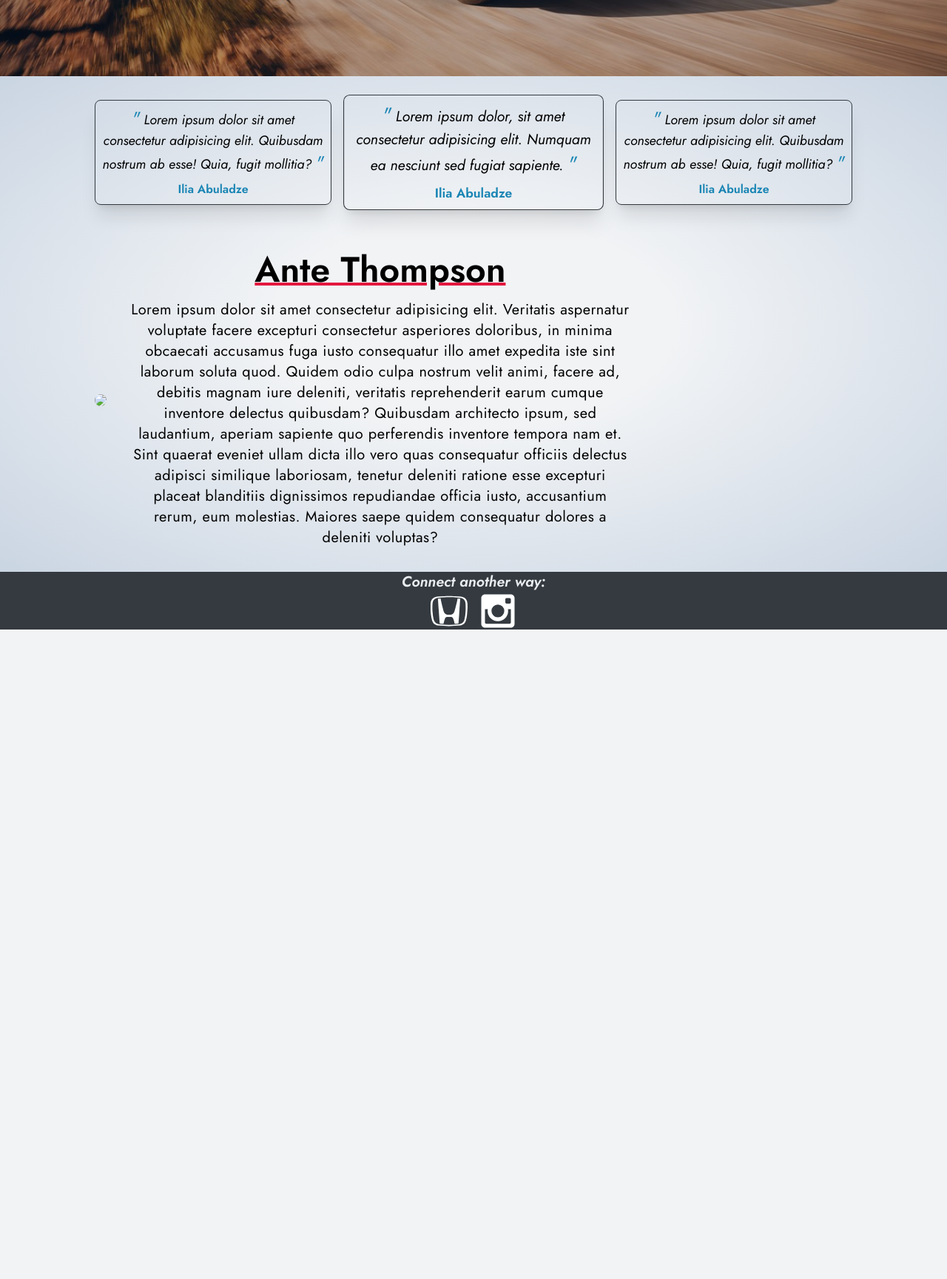
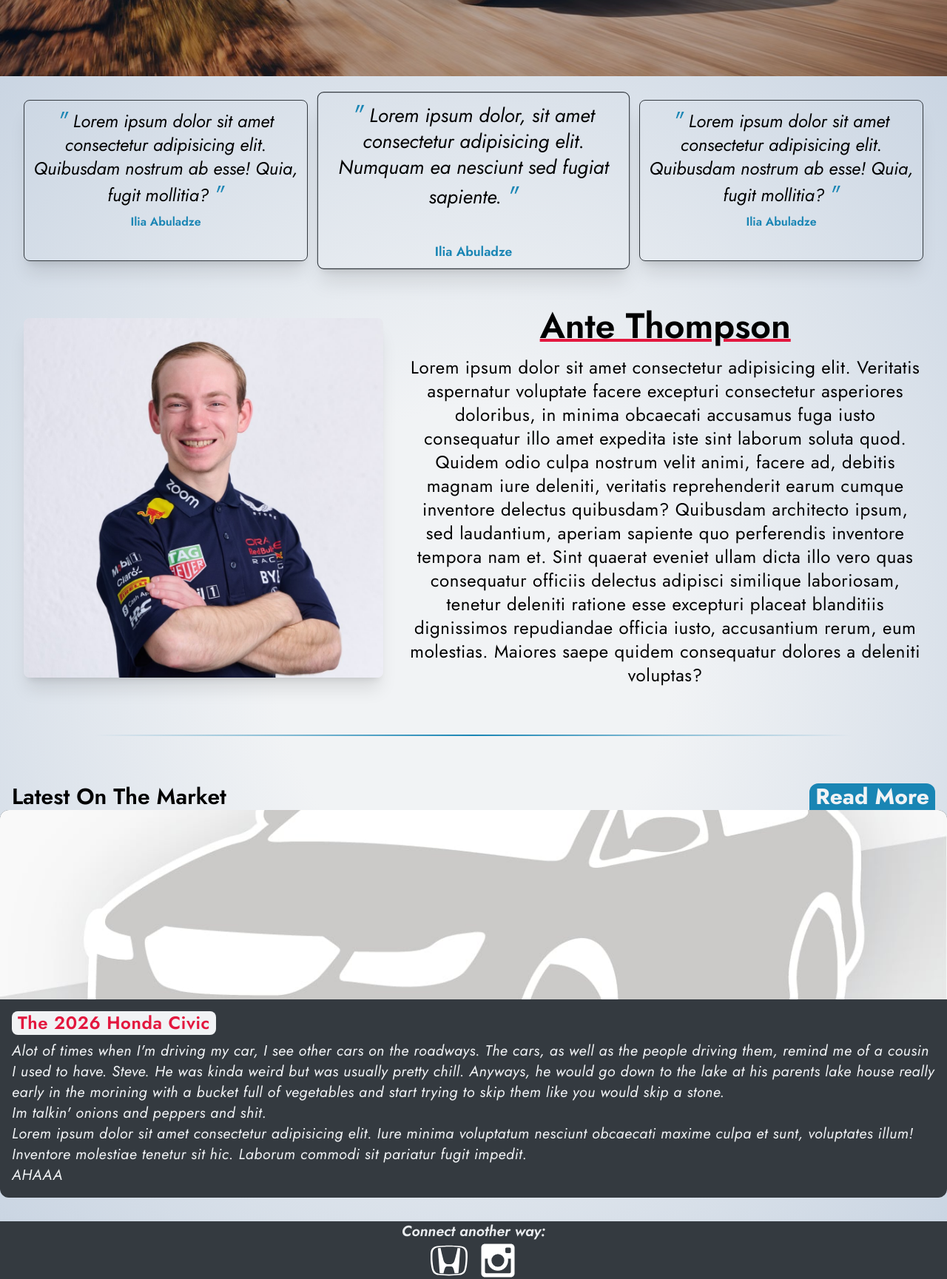
Before and after one commit to austindoq/anteautopro, a website: page client/index.html in a window 1280 px wide. Shown: the part 525-2254 px from the top of the page at 74% size. Before the commit the page ends 1376 px from the top, so only its background shows below. Drawn offline with nearby package versions, Linux system fonts and the light colour scheme.

Commit message:
Implement responsive blog section layout, upsize most text

```diff
--- a/client/index.html
+++ b/client/index.html
@@ -25,15 +25,15 @@
         class="flex gap-4 md:gap-8 justify-evenly md:justify-normal"
       >
         <a
-          class="hover:cursor-pointer flex items-center text-3xl md:text-xl text-[#e9ecef]"
+          class="hover:cursor-pointer flex items-center text-3xl md:text-2xl text-[#e9ecef]"
           >Blog <img src="/assets/icons/car.svg" class="size-7 mx-0.5"
         /></a>
         <a
-          class="hover:cursor-pointer flex items-center text-3xl md:text-xl text-[#e9ecef]"
+          class="hover:cursor-pointer flex items-center text-3xl md:text-2xl text-[#e9ecef]"
           >Contact <img src="/assets/icons/contact.svg" class="size-7 mx-0.5"
         /></a>
         <a
-          class="hover:cursor-pointer flex items-center text-3xl md:text-xl text-[#e9ecef]"
+          class="hover:cursor-pointer flex items-center text-3xl md:text-2xl text-[#e9ecef]"
           >FAQ <img src="/assets/icons/about.svg" class="size-5 mx-0.5"
         /></a>
       </div>
@@ -42,30 +42,30 @@
       id="hero"
       class="min-h-[60vh] md:min-h-[70vh] relative before:content-[''] before:inset-0 before:absolute before:bg-black/30 flex flex-col items-center bg-[url(/assets/images/temp_hero_image.jpg)] md:bg-cover bg-fit bg-center border-t-2 border-t-[#e3173e]"
     >
-      <section id="hero-inner" class="w-[95%] md:max-w-5xl mt-15 mb-15">
+      <section id="hero-inner" class="w-[95%] md:max-w-7xl mt-15 mb-15">
         <div
           id="hero-content"
-          class="flex flex-col justify-center gap-10 relative z-10"
+          class="flex flex-col justify-center gap-10 md:gap-20 relative z-10"
         >
-          <h1 class="text-5xl/15 md:text5xl/12 font-bold text-[#f1f3f5]">
+          <h1 class="text-5xl/15 md:text-7xl/12 font-bold text-[#f1f3f5]">
             I want to help
             <span class="bg-[#1985b4] rounded-2xl px-2">you</span> find your
             drive
           </h1>
-          <h2 class="text-2xl text-[#f1f3f5] font-semibold">
+          <h2 class="text-2xl md:text-4xl text-[#f1f3f5] font-semibold">
             Whether it's the daily commute, or a weekend cruise
           </h2>
           <div
             id="cta-buttons"
-            class="flex flex-col self-center md:self-auto gap-8 md:gap-4"
+            class="flex flex-col self-center md:self-auto gap-8"
           >
             <button
-              class="bg-[#1985b4] text-xl text-[#f1f3f5] active:text-[#e9ecef] md:w-[30%] tracking-wide rounded-lg p-4 md:p-2 border-2 border-[#1985b4] active:bg-[#26b5ee] active:border-2 active:border-[#26b5ee] hover:cursor-pointer hover:bg-[#1985b4] font-bold hover:scale-105 ease-in-out duration-150"
+              class="bg-[#1985b4] text-xl md:text-3xl text-[#f1f3f5] active:text-[#e9ecef] md:w-[30%] tracking-wide rounded-lg p-4 md:p-2 border-2 border-[#1985b4] active:bg-[#26b5ee] active:border-2 active:border-[#26b5ee] hover:cursor-pointer hover:bg-[#1985b4] font-bold hover:scale-105 ease-in-out duration-150"
             >
               Book A 1-On-1
             </button>
             <button
-              class="bg-[#1985b4] text-xl text-[#f1f3f5] active:text-[#e9ecef] md:w-[30%] tracking-wide rounded-lg p-4 md:p-2 border-2 border-[#1985b4] active:bg-[#26b5ee] active:border-2 active:border-[#26b5ee] hover:cursor-pointer hover:bg-[#1985b4] font-bold hover:scale-105 ease-in-out duration-150"
+              class="bg-[#1985b4] text-xl md:text-3xl text-[#f1f3f5] active:text-[#e9ecef] md:w-[30%] tracking-wide rounded-lg p-4 md:p-2 border-2 border-[#1985b4] active:bg-[#26b5ee] active:border-2 active:border-[#26b5ee] hover:cursor-pointer hover:bg-[#1985b4] font-bold hover:scale-105 ease-in-out duration-150"
             >
               Book A Free Appraisal
             </button>
@@ -77,18 +77,18 @@
       <section id="testimonials" class="flex justify-center mt-8 mb-8">
         <div
           id="testimonials-inner"
-          class="w-[95%] md:max-w-5xl flex flex-col md:flex-row gap-4 md:gap-8"
+          class="w-[95%] md:max-w-7xl flex flex-col md:flex-row gap-4 md:gap-8"
         >
           <div
             id="testimonial1"
             class="md:w-1/3 border-1 border-[#343a40] md:p-2 p-4 rounded-lg shadow-xl"
           >
             <div id="quote1" class="flex flex-col gap-2 text-center">
-              <h1 class="italic text-lg">
-                <span class="text-2xl text-[#1985b4]">"</span>
+              <h1 class="italic text-2xl">
+                <span class="text-3xl text-[#1985b4]">"</span>
                 Lorem ipsum dolor sit amet consectetur adipisicing elit.
                 Quibusdam nostrum ab esse! Quia, fugit mollitia?
-                <span class="text-2xl text-[#1985b4]">"</span>
+                <span class="text-3xl text-[#1985b4]">"</span>
               </h1>
               <h2 class="text-[#1985b4] font-semibold">Ilia Abuladze</h2>
             </div>
@@ -97,12 +97,12 @@
             id="testimonial2"
             class="md:w-1/3 border-1 border-[#343a40] md:scale-110 md:p-2 p-4 rounded-lg shadow-xl"
           >
-            <div id="quote2" class="flex flex-col gap-2 text-center">
-              <h1 class="italic text-lg">
-                <span class="text-2xl text-[#1985b4]">"</span>
+            <div id="quote2" class="flex flex-col gap-10 text-center">
+              <h1 class="italic text-2xl">
+                <span class="text-3xl text-[#1985b4]">"</span>
                 Lorem ipsum dolor, sit amet consectetur adipisicing elit.
                 Numquam ea nesciunt sed fugiat sapiente.
-                <span class="text-2xl text-[#1985b4]">"</span>
+                <span class="text-3xl text-[#1985b4]">"</span>
               </h1>
               <h2 class="text-[#1985b4] font-semibold">Ilia Abuladze</h2>
             </div>
@@ -112,11 +112,11 @@
             class="md:w-1/3 border-1 border-[#343a40] md:p-2 p-4 rounded-lg shadow-xl"
           >
             <div id="quote3" class="flex flex-col gap-2 text-center">
-              <h1 class="italic text-lg">
-                <span class="text-2xl text-[#1985b4]">"</span>
+              <h1 class="italic text-2xl">
+                <span class="text-3xl text-[#1985b4]">"</span>
                 Lorem ipsum dolor sit amet consectetur adipisicing elit.
                 Quibusdam nostrum ab esse! Quia, fugit mollitia?
-                <span class="text-2xl text-[#1985b4]">"</span>
+                <span class="text-3xl text-[#1985b4]">"</span>
               </h1>
               <h2 class="text-[#1985b4] font-semibold">Ilia Abuladze</h2>
             </div>
@@ -126,26 +126,26 @@
       <section id="about" class="flex justify-center mt-8 mb-8">
         <div
           id="about-inner"
-          class="w-[95%] md:max-w-5xl flex flex-col md:flex-row items-center"
+          class="w-[95%] md:max-w-7xl flex flex-col md:flex-row items-center"
         >
           <div
             id="about-left"
-            class="max-w-[85%] md:max-w-[33%] mb-8 md:mb-0 md:mr-8"
+            class="max-w-[85%] md:max-w-[40%] mb-8 md:mb-0 md:mr-8"
           >
             <img
               id="portrait"
-              src="/assets/images/portrait-placeholder.jpg"
+              src="/assets/images/ante-portrait.jpg"
               class="h-full rounded-lg shadow-xl"
             />
           </div>
-          <div id="about-right" class="w-[95%] md:max-w-[66%]">
+          <div id="about-right" class="w-[95%] md:max-w-[60%]">
             <p
               id="name"
               class="text-5xl mb-4 text-center font-semibold underline decoration-[#e3173e] underline-offset-1"
             >
               Ante Thompson
             </p>
-            <p id="bio" class="text-xl tracking-wide text-center">
+            <p id="bio" class="text-xl md:text-2xl tracking-wide text-center">
               Lorem ipsum dolor sit amet consectetur adipisicing elit. Veritatis
               aspernatur voluptate facere excepturi consectetur asperiores
               doloribus, in minima obcaecati accusamus fuga iusto consequatur
@@ -160,6 +160,65 @@
               iusto, accusantium rerum, eum molestias. Maiores saepe quidem
               consequatur dolores a deleniti voluptas?
             </p>
+          </div>
+        </div>
+      </section>
+      <div
+        id="partition"
+        class="mt-8 mb-8 w-[80%] h-[2px] mx-auto bg-gradient-to-r from-transparent via-[#1985b4] to-transparent"
+      ></div>
+      <section
+        id="blog"
+        class="max-w-[95%] md:max-w-7xl mx-auto flex justify-center mt-8 mb-8"
+      >
+        <div id="blog-inner" class="w-full">
+          <div
+            id="blog-headers"
+            class="flex justify-between px-4 text-xl md:text-3xl"
+          >
+            <h1 class="hover:cursor-pointer font-semibold">
+              Latest On The Market
+            </h1>
+            <a
+              href="https://www.google.com"
+              target="_blank"
+              class="hover:cursor-pointer font-bold bg-[#1985b4] text-[#f1f3f5] px-2 rounded-t-xl active:bg-[#26b5ee] hover:scale-105 hover:-translate-y-[0.075rem] ease-in-out duration-150"
+              >Read More</a
+            >
+          </div>
+          <div id="article-container" class="w-full">
+            <article
+              id="most-recent-post"
+              class="w-full text-[#f1f3f5] bg-[#343a40] rounded-xl"
+            >
+              <img
+                src="/assets/images/blog_image_placeholder.jpg"
+                class="h-48 md:h-64 w-full object-cover rounded-tl-xl rounded-tr-xl mr-8"
+              />
+              <div id="post-text" class="p-4 flex flex-col gap-2">
+                <h1
+                  id="post-title"
+                  class="text-2xl font-semibold text-[#e3173e] tracking-wide bg-[#f1f3f5] w-fit rounded-lg px-2"
+                >
+                  The 2026 Honda Civic
+                </h1>
+                <p id="post-body" class="italic tracking-wide text-xl">
+                  Alot of times when I'm driving my car, I see other cars on the
+                  roadways. The cars, as well as the people driving them, remind
+                  me of a cousin I used to have. Steve. He was kinda weird but
+                  was usually pretty chill. Anyways, he would go down to the
+                  lake at his parents lake house really early in the morining
+                  with a bucket full of vegetables and start trying to skip them
+                  like you would skip a stone.<br />
+                  Im talkin' onions and peppers and shit. <br />Lorem ipsum
+                  dolor sit amet consectetur adipisicing elit. Iure minima
+                  voluptatum nesciunt obcaecati maxime culpa et sunt, voluptates
+                  illum! Inventore molestiae tenetur sit hic. Laborum commodi
+                  sit pariatur fugit impedit.<br />
+                  AHAAA
+                </p>
+              </div>
+            </article>
           </div>
         </div>
       </section>
```
Also changed, not shown: client/assets/images/ante-portrait.jpg (added), client/assets/images/blog_image_placeholder.jpg (added).
